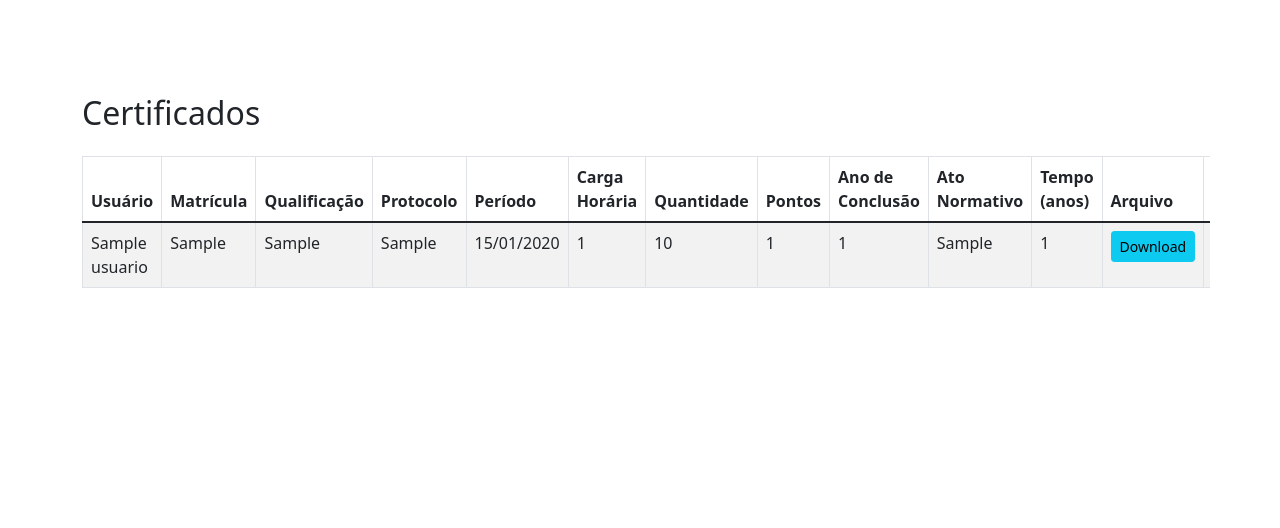
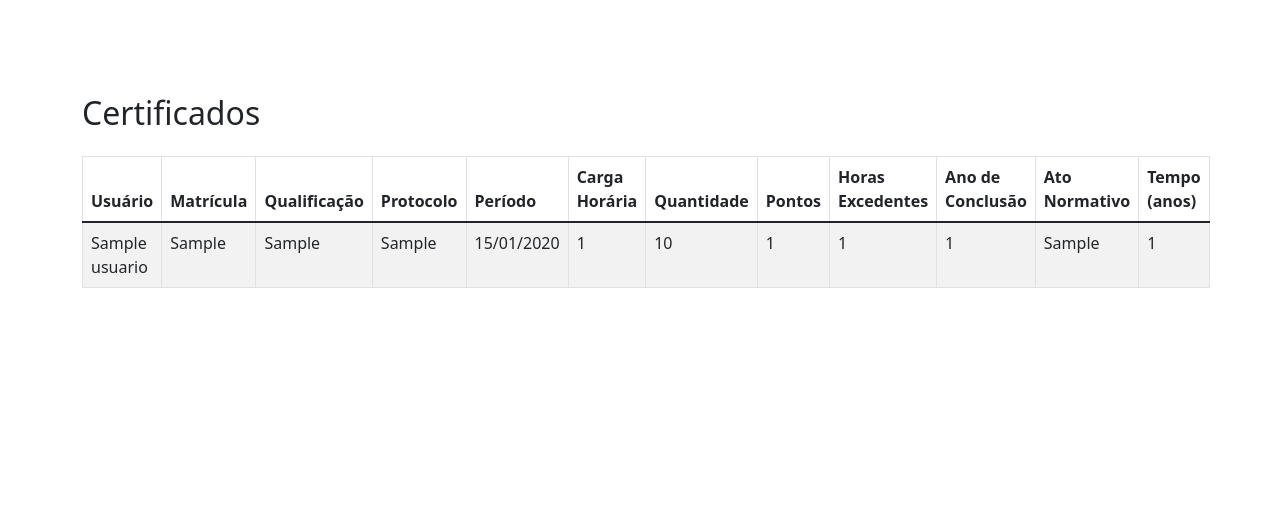
Before and after one commit to TN-Junior/certified-points, a Flask app: page /certificados in a window 1280 px wide. Shown: the part 66-594 px from the top of the page. Run offline with Flask 3, Linux system fonts and the light colour scheme; the visitor is signed in with stand-in values (Sample User, id 1); tables that the repository leaves empty hold one stand-in row (values such as "Sample post"); some libraries are stand-ins or nearby versions.

Commit message:
modificações em tela de certificados / adição de "horas excedentes" em cursos & correção em upload

```diff
--- a/app.py
+++ b/app.py
@@ -66,6 +66,7 @@ class Certificado(db.Model):
     carga_horaria = db.Column(db.Integer, nullable=False)
     quantidade = db.Column(db.Integer, nullable=True)
     pontos = db.Column(db.Integer, nullable=False)
+    horas_excedentes = db.Column(db.Integer, nullable=False, default=0)  # Novo campo
     ano_conclusao = db.Column(db.Integer, nullable=True)
     ato_normativo = db.Column(db.String(100), nullable=True)
     tempo = db.Column(db.Integer, nullable=True)
@@ -76,6 +77,7 @@ class Certificado(db.Model):
     curso = db.relationship('Curso', backref=db.backref('certificados', lazy=True))
     usuario_id = db.Column(db.Integer, db.ForeignKey('usuarios.id'))
     usuario = db.relationship('Usuario', backref=db.backref('certificados', lazy=True))
+
 
 class Usuario(db.Model):
     __tablename__ = 'usuarios'
@@ -141,24 +143,30 @@ def calcular_pontos(certificado_data):
     horas = certificado_data['horas']
     tempo = certificado_data.get('tempo', 0)
     pontos = 0
+    horas_excedentes = 0
 
     if qualificacao == 'Cursos, seminários, congressos e oficinas realizados, promovidos, articulados ou admitidos pelo Município do Recife.':
         pontos = (horas // 20) * 2
+        horas_excedentes = horas % 20
     elif qualificacao == 'Cursos de atualização realizados, promovidos, articulados ou admitidos pelo Município do Recife.':
         if horas >= 40:
             pontos = 5
+            horas_excedentes = horas - 40
     elif qualificacao == 'Cursos de aperfeiçoamento realizados, promovidos, articulados ou admitidos pelo Município do Recife.':
         if horas >= 180:
             pontos = 10
+            horas_excedentes = horas - 180
     elif qualificacao == 'Cursos de graduação e especialização realizados em instituição pública ou privada, reconhecida pelo MEC.':
         if horas >= 360:
             pontos = 20
+            horas_excedentes = horas - 360
     elif qualificacao == 'Mestrado, doutorado e pós-doutorado realizados em instituição pública ou privada, reconhecida pelo MEC.':
         pontos = 30
     elif qualificacao == 'Instrutoria ou Coordenação de cursos promovidos pelo Município do Recife.':
         pontos = (horas // 8) * 2
         if pontos > 10:
             pontos = 10
+        horas_excedentes = horas % 8
     elif qualificacao == 'Participação em grupos, equipes, comissões e projetos especiais, no âmbito do Município do Recife, formalizados por ato oficial.':
         pontos = 5
         if pontos > 10:
@@ -168,7 +176,9 @@ def calcular_pontos(certificado_data):
         if pontos > 15:
             pontos = 15
 
-    return pontos
+    return pontos, horas_excedentes
+
+
 
 def hash_password(password):
     salt = os.urandom(16)
@@ -243,16 +253,18 @@ def upload():
     form = UploadForm()
     if form.validate_on_submit():
         usuario_id = session.get('usuario_logado')
+        periodo_de = request.form.get('periodo_de')
+        periodo_ate = request.form.get('periodo_ate')
         certificado_data = {
             'qualificacao': form.qualificacao.data,
-            'periodo': form.periodo.data,
+            'periodo': periodo_de,  # Usando o período de
             'horas': form.horas.data,
             'quantidade': form.quantidade.data,
             'ano_conclusao': form.ano_conclusao.data,
             'ato_normativo': form.ato_normativo.data,
             'tempo': form.tempo.data,
         }
-        pontos = calcular_pontos(certificado_data)
+        pontos, horas_excedentes = calcular_pontos(certificado_data)
         file = form.certificate.data
         filename = secure_filename(file.filename)
 
@@ -267,10 +279,11 @@ def upload():
         novo_certificado = Certificado(
             protocolo=protocolo,
             qualificacao=form.qualificacao.data,
-            periodo=form.periodo.data,
+            periodo=periodo_de,  # Usando o período de
             carga_horaria=form.horas.data,
             quantidade=form.quantidade.data,
             pontos=pontos,
+            horas_excedentes=horas_excedentes,  # Adicionar horas_excedentes
             ano_conclusao=form.ano_conclusao.data,
             ato_normativo=form.ato_normativo.data,
             tempo=form.tempo.data,
@@ -280,19 +293,21 @@ def upload():
         db.session.add(novo_certificado)
         db.session.commit()
 
-        flash('Certificado enviado com sucesso!')
-        return redirect(url_for('upload'))
+        flash('Certificado enviado com sucesso! Aguardando aprovação.')
+        return redirect(url_for('certificados'))
     return render_template('upload.html', form=form)
 
+
 @app.route('/certificados')
+@login_required
 @requires_admin
 def certificados():
     certificados = Certificado.query.all()
-    # Converter strings de data para objetos Date
     for certificado in certificados:
         if isinstance(certificado.periodo, str):
             certificado.periodo = datetime.strptime(certificado.periodo, '%Y-%m-%d').date()
     return render_template('certificados.html', certificados=certificados)
+
 
 @app.route('/certificados_pendentes')
 @login_required
@@ -449,6 +464,7 @@ def aprovar_certificado(certificado_id):
         flash('Certificado não encontrado ou você não tem permissão para aprová-lo.')
         return redirect(url_for('certificados'))
 
+
 @app.route('/deletar_certificado/<int:certificado_id>', methods=['POST'])
 @requires_admin
 def deletar_certificado(certificado_id):
@@ -460,6 +476,7 @@ def deletar_certificado(certificado_id):
     else:
         flash('Certificado não encontrado.')
     return redirect(url_for('certificados'))
+
 
 
 @app.route('/api/mensagens_usuario', methods=['POST'])
--- a/templates/certificados.html
+++ b/templates/certificados.html
@@ -1,5 +1,4 @@
 {% extends "base.html" %}
-
 
 {% block title %}Certificados - CertiFlow{% endblock %}
 
@@ -11,11 +10,12 @@
             <th>Usuário</th>
             <th>Matrícula</th>
             <th>Qualificação</th>
-            <th>Protocolo</th> <!-- Adicionado campo de Protocolo -->
+            <th>Protocolo</th>
             <th>Período</th>
             <th>Carga Horária</th>
             <th>Quantidade</th>
             <th>Pontos</th>
+            <th>Horas Excedentes</th>
             <th>Ano de Conclusão</th>
             <th>Ato Normativo</th>
             <th>Tempo (anos)</th>
@@ -30,11 +30,12 @@
             <td>{{ certificado.usuario.nome }}</td>
             <td>{{ certificado.usuario.matricula }}</td>
             <td>{{ certificado.qualificacao }}</td>
-            <td>{{ certificado.protocolo }}</td> <!-- Exibe o protocolo -->
+            <td>{{ certificado.protocolo }}</td>
             <td>{{ certificado.periodo.strftime('%d/%m/%Y') if certificado.periodo else '' }}</td>
             <td>{{ certificado.carga_horaria }}</td>
             <td>{{ certificado.quantidade }}</td>
             <td>{{ certificado.pontos }}</td>
+            <td>{{ certificado.horas_excedentes }}</td>
             <td>{{ certificado.ano_conclusao }}</td>
             <td>{{ certificado.ato_normativo }}</td>
             <td>{{ certificado.tempo }}</td>
--- a/templates/certificados_aprovados.html
+++ b/templates/certificados_aprovados.html
@@ -23,7 +23,7 @@
         <tr>
             <td>{{ certificado.qualificacao }}</td>
             <td>{{ certificado.protocolo }}</td>
-            <td>{{ certificado.periodo.strftime('%d/%m/%Y') }}</td>
+            <td>{{ certificado.periodo.strftime('%d/%m/%Y') if certificado.periodo else '' }}</td>
             <td>{{ certificado.carga_horaria }}</td>
             <td>{{ certificado.quantidade }}</td>
             <td>{{ certificado.ano_conclusao }}</td>
--- a/templates/certificados_pendentes.html
+++ b/templates/certificados_pendentes.html
@@ -23,7 +23,7 @@
         <tr>
             <td>{{ certificado.qualificacao }}</td>
             <td>{{ certificado.protocolo }}</td>
-            <td>{{ certificado.periodo.strftime('%d/%m/%Y') }}</td>
+            <td>{{ certificado.periodo.strftime('%d/%m/%Y') if certificado.periodo else '' }}</td>
             <td>{{ certificado.carga_horaria }}</td>
             <td>{{ certificado.quantidade }}</td>
             <td>{{ certificado.ano_conclusao }}</td>
--- a/templates/cursos.html
+++ b/templates/cursos.html
@@ -1,5 +1,4 @@
 {% extends "base.html" %}
-
 
 {% block title %}
 Cursos
@@ -14,6 +13,7 @@ Cursos
                 <tr>
                     <th>Curso</th>
                     <th>Pontos</th>
+                    <th>Horas Excedentes</th>
                 </tr>
             </thead>
             <tbody>
@@ -22,6 +22,9 @@ Cursos
                     <td>{{ curso.nome }}</td>
                     <td>
                         <input type="text" class="form-control" value="{{ curso.pontos }}" readonly>
+                    </td>
+                    <td>
+                        <input type="text" class="form-control" value="{{ curso.horas_excedentes }}" readonly>
                     </td>
                 </tr>
                 {% endfor %}
--- a/templates/upload.html
+++ b/templates/upload.html
@@ -34,7 +34,7 @@
             {{ form.tempo.label(class="form-label") }}
             {{ form.tempo(class="form-control") }}
         </div>
-        <div id="field-certificate" class="form-group" style="display: none;">
+        <div id="field-certificate" class="form-group">
             {{ form.certificate.label(class="form-label") }}
             {{ form.certificate(class="form-control") }}
         </div>
@@ -94,6 +94,7 @@ document.getElementById('next-button').addEventListener('click', function() {
         document.getElementById('field-tempo').style.display = 'block';
     }
 
+    document.getElementById('field-certificate').style.display = 'block';
     document.getElementById('next-fields').style.display = 'block';
     this.style.display = 'none';
 });
```
